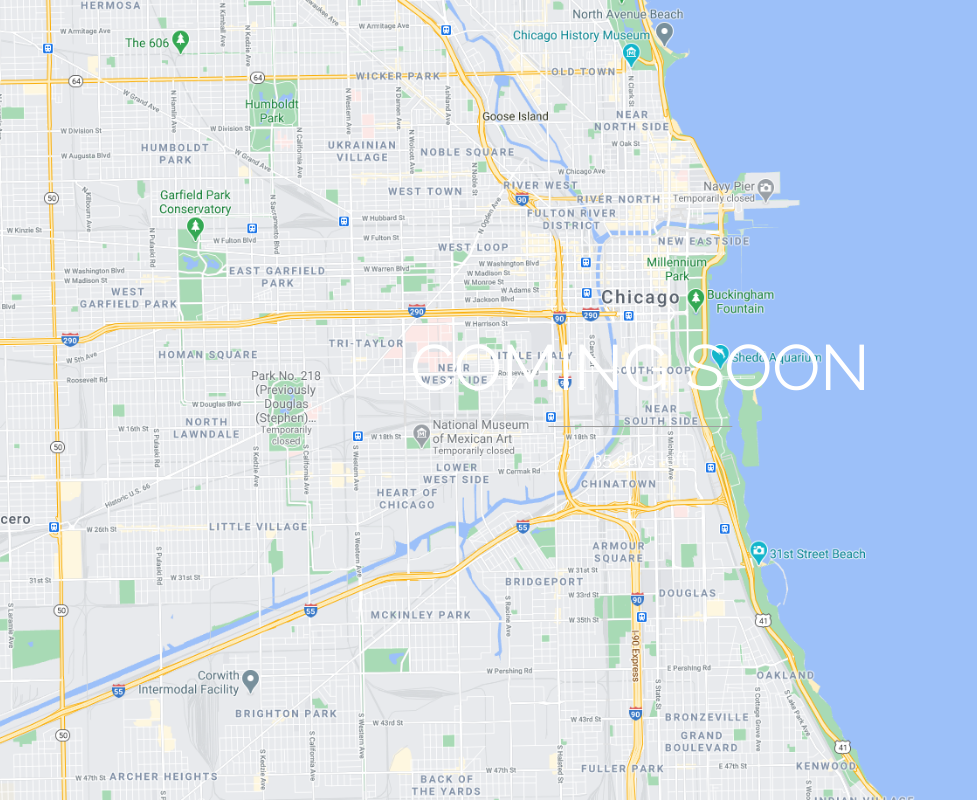
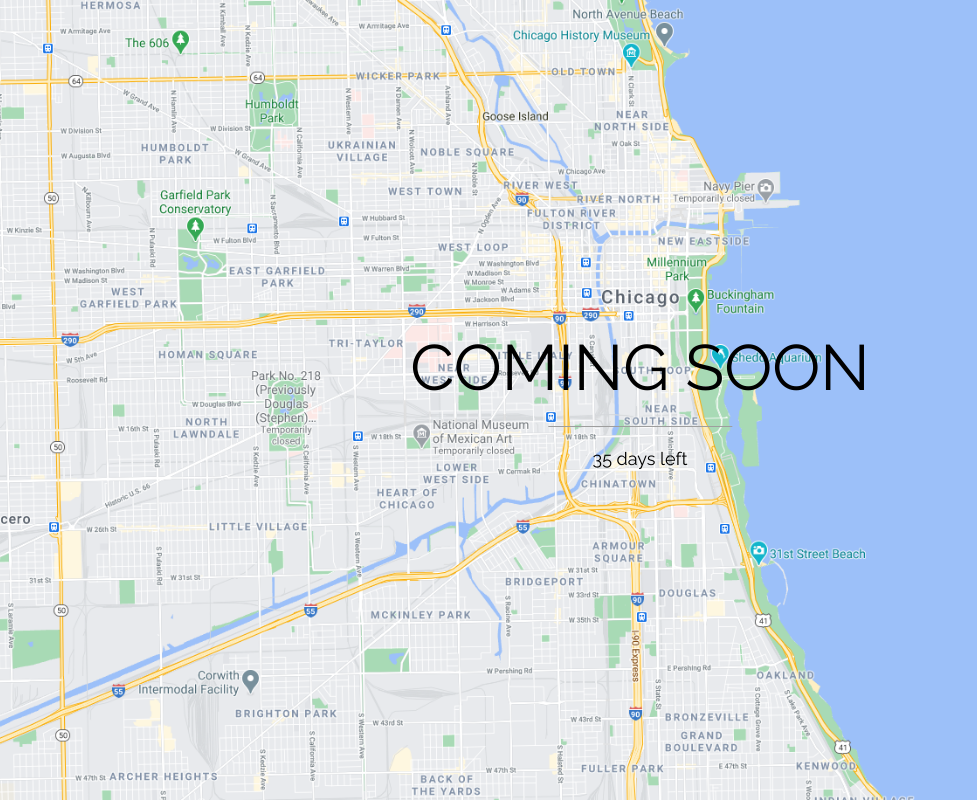
Before and after one commit to bschultz99/Covid-Web-App-IPRO, a plain HTML site: page html/index.html in a window 1280 px wide. Shown: the whole page, without its empty margins (0-977 px from the left). Drawn offline with nearby package versions, Linux system fonts and the light colour scheme.

Commit message:
Changed text color

```diff
--- a/html/index.html
+++ b/html/index.html
@@ -17,7 +17,7 @@
 </style>
 <body>
 
-<div class="bgimg w3-display-container w3-animate-opacity w3-text-white">
+<div class="bgimg w3-display-container w3-animate-opacity w3-text-black">
   <div class="w3-display-middle">
     <h1 class="w3-jumbo w3-animate-top">COMING SOON</h1>
     <hr class="w3-border-grey" style="margin:auto;width:40%">
```
